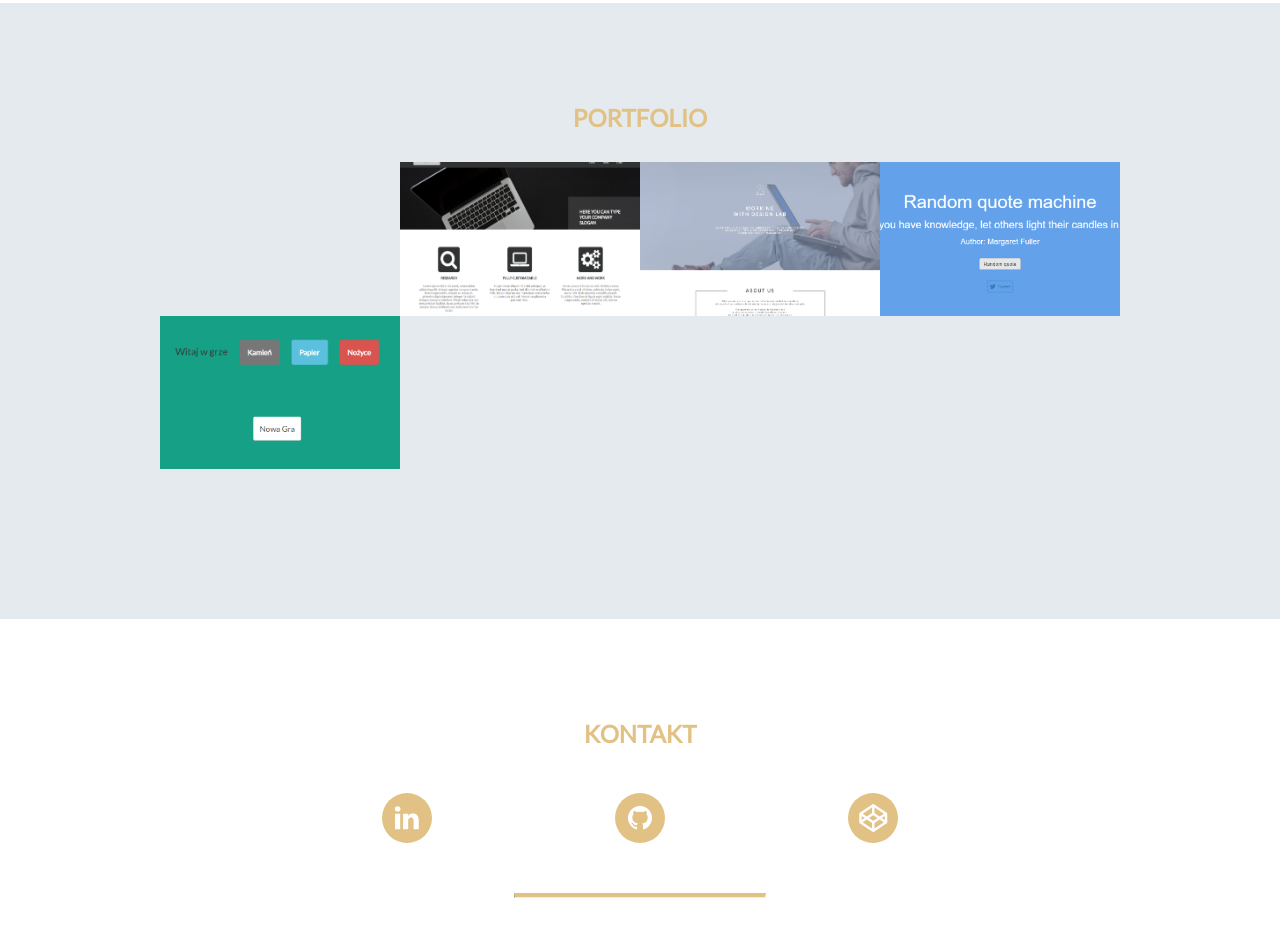
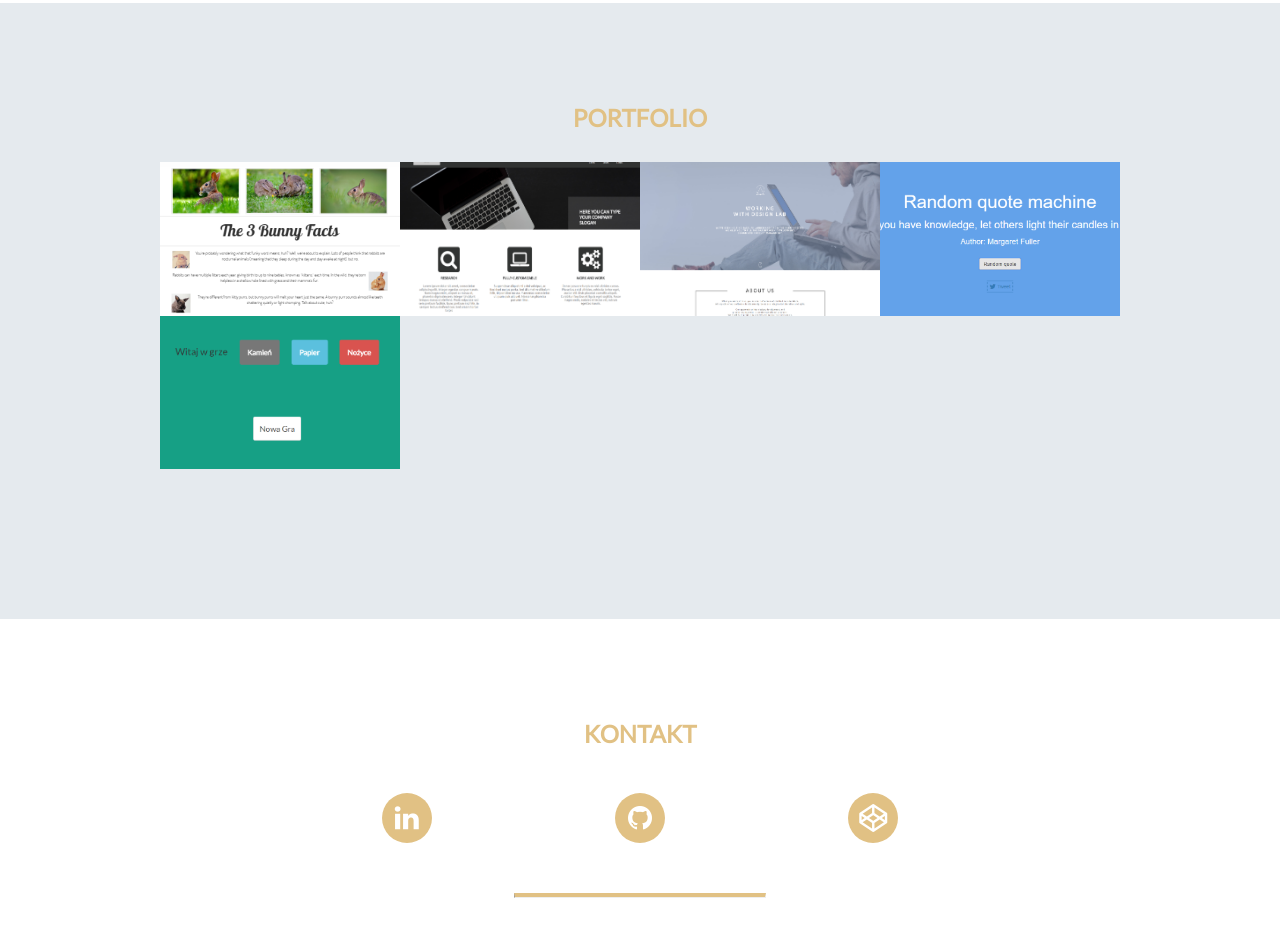
Before and after one commit to llucaso/old-project-showcase, a plain HTML site: page index.html in a window 1280 px wide. Shown: the part 1425-2361 px from the top of the page. Drawn offline with nearby package versions, Linux system fonts and the light colour scheme; files whose address does not match are found by name.

Commit message:
Update main.css

```diff
--- a/css/main.css
+++ b/css/main.css
@@ -420,7 +420,7 @@ footer {
       cursor: pointer; }
 
 .work1 {
-  background-image: url(../new-images/bootstrap.png); }
+  background-image: url(../new-images/Proj/bootstrap.png); }
 
 .work2 {
   background-image: url(../new-images/company.png); }
```
